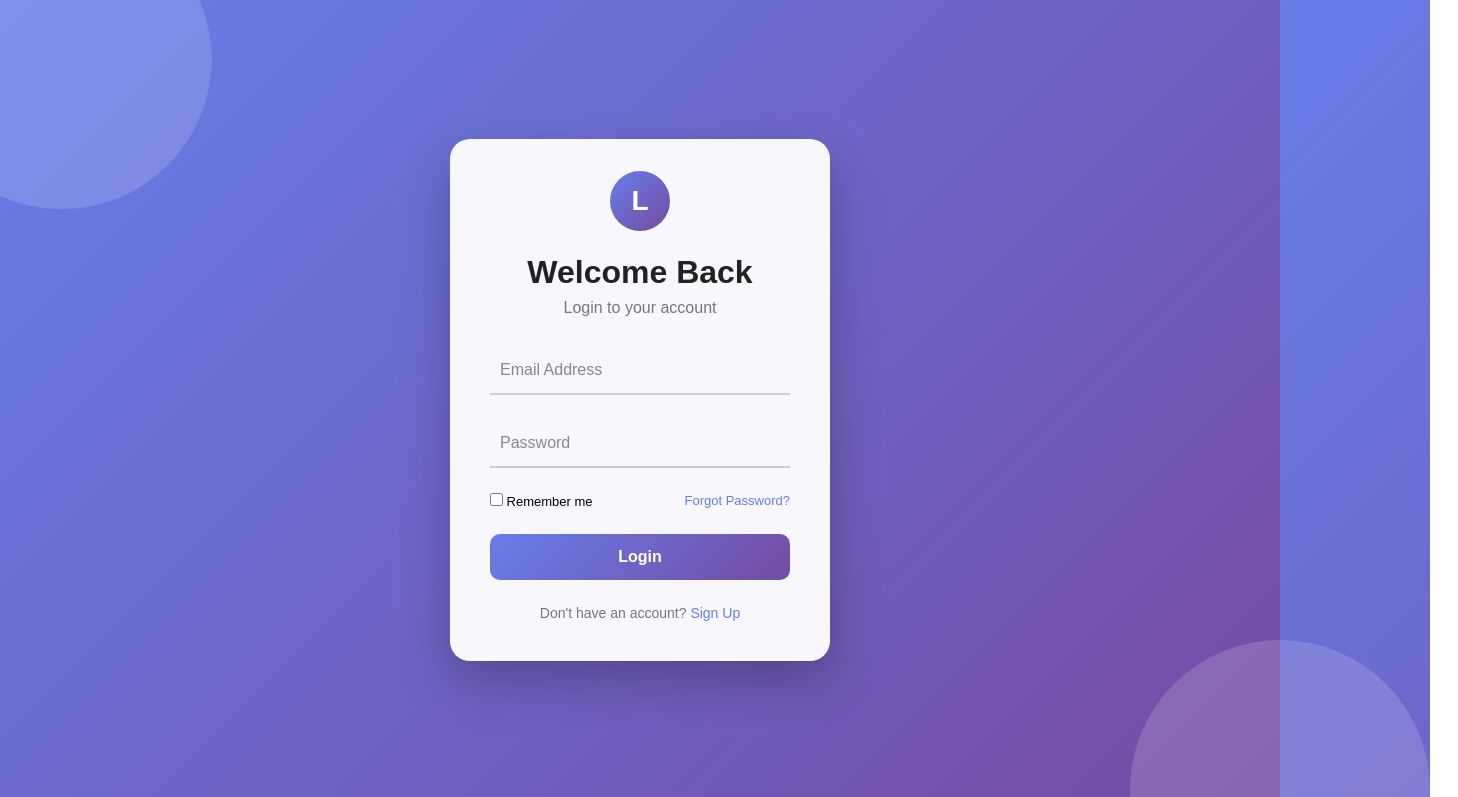
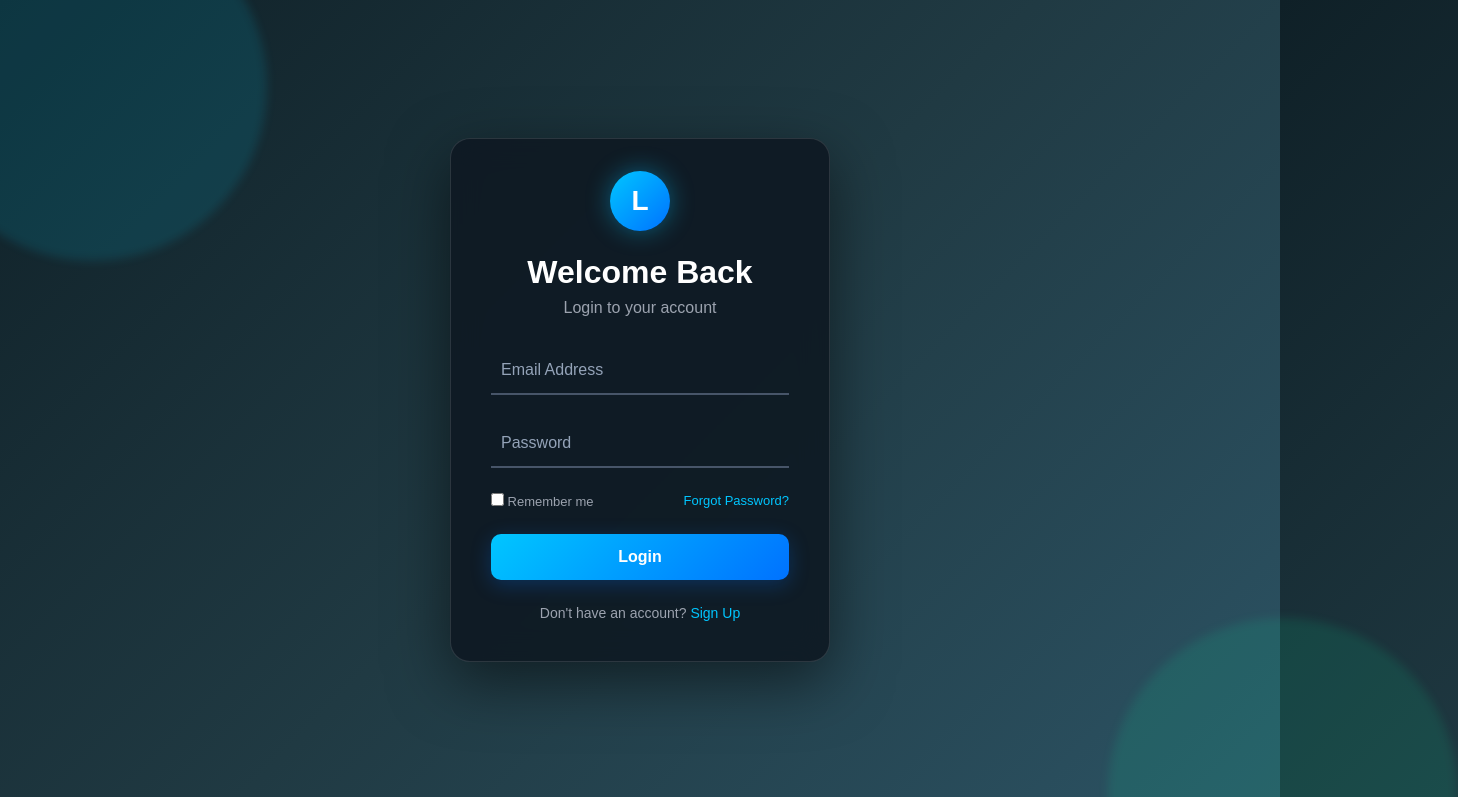
Before and after one commit to rama792/simple-ui, a plain HTML site: page index.html in a window 1280 px wide. Shown: the top 797 px of the page, 1458 px wide, since content can reach past the window. Drawn offline with Linux system fonts and the light colour scheme.

Commit message:
Update CSS styling

```diff
--- a/style.css
+++ b/style.css
@@ -14,50 +14,56 @@ body {
 
     background: linear-gradient(
         135deg,
-        #667eea,
-        #764ba2
+        #0f2027,
+        #203a43,
+        #2c5364
     );
 
     overflow: hidden;
 }
 
-/* Background animation */
+/* =========================
+   Background Animation
+========================= */
 
 body::before,
 body::after {
     content: "";
     position: absolute;
 
-    width: 300px;
-    height: 300px;
+    width: 350px;
+    height: 350px;
 
     border-radius: 50%;
 
-    background: rgba(255, 255, 255, 0.15);
+    background: rgba(0, 212, 255, 0.12);
 
-    animation: floating 6s infinite ease-in-out;
+    filter: blur(5px);
+
+    animation: floating 7s infinite ease-in-out;
 }
 
 body::before {
-    top: -100px;
-    left: -100px;
+    top: -120px;
+    left: -120px;
 }
 
 body::after {
-    bottom: -100px;
-    right: -100px;
+    bottom: -120px;
+    right: -120px;
+
+    background: rgba(0, 255, 170, 0.10);
 
     animation-delay: 2s;
 }
 
 @keyframes floating {
-
     0% {
         transform: translate(0, 0);
     }
 
     50% {
-        transform: translate(50px, 40px);
+        transform: translate(60px, 50px);
     }
 
     100% {
@@ -65,7 +71,9 @@ body::after {
     }
 }
 
-/* Login card */
+/* =========================
+   Login Card
+========================= */
 
 .login-card {
     position: relative;
@@ -75,18 +83,21 @@ body::after {
 
     padding: 40px;
 
-    background: rgba(255, 255, 255, 0.95);
+    background: rgba(15, 25, 35, 0.92);
+
+    border: 1px solid rgba(255, 255, 255, 0.12);
 
     border-radius: 20px;
 
     box-shadow:
-        0 20px 50px rgba(0, 0, 0, 0.25);
+        0 20px 60px rgba(0, 0, 0, 0.5);
+
+    backdrop-filter: blur(15px);
 
     animation: cardAppear 0.8s ease;
 }
 
 @keyframes cardAppear {
-
     from {
         opacity: 0;
         transform: translateY(50px) scale(0.9);
@@ -98,7 +109,9 @@ body::after {
     }
 }
 
-/* Logo */
+/* =========================
+   Logo
+========================= */
 
 .logo {
     width: 60px;
@@ -114,8 +127,8 @@ body::after {
 
     background: linear-gradient(
         135deg,
-        #667eea,
-        #764ba2
+        #00c6ff,
+        #0072ff
     );
 
     color: white;
@@ -123,11 +136,13 @@ body::after {
     font-size: 28px;
     font-weight: bold;
 
+    box-shadow:
+        0 0 25px rgba(0, 198, 255, 0.4);
+
     animation: logoAnimation 2s infinite ease-in-out;
 }
 
 @keyframes logoAnimation {
-
     0% {
         transform: translateY(0);
     }
@@ -141,22 +156,33 @@ body::after {
     }
 }
 
+/* =========================
+   Heading
+========================= */
+
 h1 {
     text-align: center;
-    color: #222;
+
+    color: #ffffff;
+
     margin-bottom: 8px;
 }
 
 .subtitle {
     text-align: center;
-    color: #777;
+
+    color: #9ca3af;
+
     margin-bottom: 30px;
 }
 
-/* Input */
+/* =========================
+   Input
+========================= */
 
 .input-group {
     position: relative;
+
     margin-bottom: 25px;
 }
 
@@ -166,13 +192,29 @@ h1 {
     padding: 14px 10px;
 
     border: none;
-    border-bottom: 2px solid #ccc;
+
+    border-bottom: 2px solid #475569;
 
     outline: none;
 
     font-size: 16px;
 
+    color: #ffffff;
+
     background: transparent;
+
+    transition: 0.3s;
+}
+
+.input-group input::placeholder {
+    color: transparent;
+}
+
+.input-group input:focus {
+    border-bottom-color: #00c6ff;
+
+    box-shadow:
+        0 2px 10px rgba(0, 198, 255, 0.15);
 }
 
 .input-group label {
@@ -181,15 +223,11 @@ h1 {
     left: 10px;
     top: 14px;
 
-    color: #888;
+    color: #94a3b8;
 
     pointer-events: none;
 
     transition: 0.3s;
-}
-
-.input-group input:focus {
-    border-bottom-color: #667eea;
 }
 
 .input-group input:focus + label,
@@ -199,32 +237,44 @@ h1 {
 
     font-size: 12px;
 
-    color: #667eea;
+    color: #00c6ff;
 }
 
-/* Options */
+/* =========================
+   Options
+========================= */
 
 .options {
     display: flex;
+
     justify-content: space-between;
 
     font-size: 13px;
 
     margin-bottom: 25px;
+
+    color: #9ca3af;
 }
 
 .options a,
 .signup a {
-    color: #667eea;
+    color: #00c6ff;
+
     text-decoration: none;
+
+    transition: 0.3s;
 }
 
 .options a:hover,
 .signup a:hover {
+    color: #38bdf8;
+
     text-decoration: underline;
 }
 
-/* Button */
+/* =========================
+   Button
+========================= */
 
 button {
     width: 100%;
@@ -232,44 +282,74 @@ button {
     padding: 14px;
 
     border: none;
+
     border-radius: 10px;
 
     background: linear-gradient(
         135deg,
-        #667eea,
-        #764ba2
+        #00c6ff,
+        #0072ff
     );
 
     color: white;
 
     font-size: 16px;
+
     font-weight: bold;
 
     cursor: pointer;
 
     transition: 0.3s;
+
+    box-shadow:
+        0 5px 20px rgba(0, 114, 255, 0.25);
 }
 
 button:hover {
     transform: translateY(-3px);
 
     box-shadow:
-        0 10px 20px rgba(102, 126, 234, 0.4);
+        0 10px 30px rgba(0, 198, 255, 0.35);
 }
 
 button:active {
     transform: scale(0.96);
 }
 
+/* =========================
+   Message
+========================= */
+
 #message {
     text-align: center;
+
     margin-top: 15px;
+
+    color: #f87171;
 }
+
+/* =========================
+   Signup
+========================= */
 
 .signup {
     text-align: center;
+
     margin-top: 25px;
 
     font-size: 14px;
-    color: #777;
+
+    color: #9ca3af;
 }
+
+/* =========================
+   Mobile Responsive
+========================= */
+
+@media (max-width: 450px) {
+    .login-card {
+        width: 90%;
+
+        padding: 30px 25px;
+    }
+}
```
